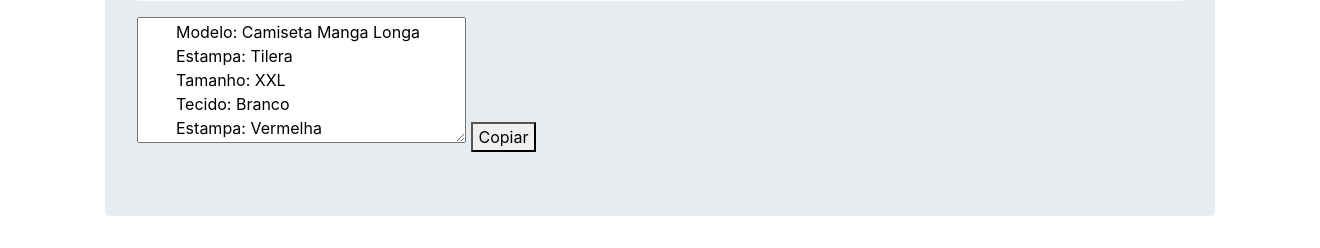
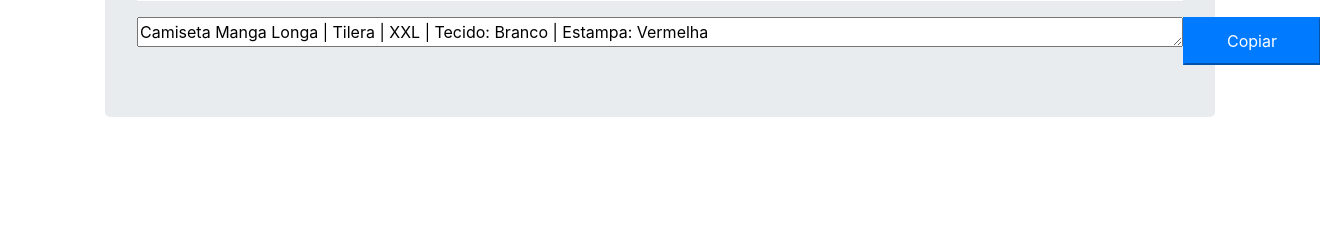
Before and after one commit to legmartini/ugly_manager, a Django app: page /detalhe_pedido/2/ in a window 1320 px wide. Shown: the part 1092-1340 px from the top of the page. After the commit the page ends 1209 px from the top, so only its background shows below. Run offline with Django 3.2, Linux system fonts and the light colour scheme; data comes from the database, SQL or seed files in the repository; some libraries are stand-ins or nearby versions.

Commit message:
teste commit

```diff
--- a/django/src/pedidos_feios/templates/detalhe_pedido.html
+++ b/django/src/pedidos_feios/templates/detalhe_pedido.html
@@ -36,6 +36,10 @@
         background-color: #dddddd;
       }
 
+      .btn-primary {
+        padding: 10px 42px 10px 42px;
+        position: absolute
+      }
     </style>
     <!-- Custom styles for this template -->
         <link rel="stylesheet" href="{% static 'css/navbar-top-fixed.css' %}">
@@ -174,14 +178,8 @@
         </tbody>
       </table>
 
-      <textarea class="js-copytextarea" rows="5" cols="30" >
-        Modelo: {{queryset.modelo}}
-        Estampa: {{queryset.estampa}}
-        Tamanho: {{queryset.tamanho}}
-        Tecido: {{queryset.cor_do_tecido}}
-        Estampa: {{queryset.cor_da_estampa}}</textarea>
-
-      <button class="js-textareacopybtn">Copiar</button>
+      <textarea class="js-copytextarea" rows="1" cols="100" >{{queryset.modelo}} | {{queryset.estampa}} | {{queryset.tamanho}} | Tecido: {{queryset.cor_do_tecido}} | Estampa: {{queryset.cor_da_estampa}}</textarea>
+      <button class="btn-primary js-textareacopybtn">Copiar</button>
 
     </div>
   </main>
```
